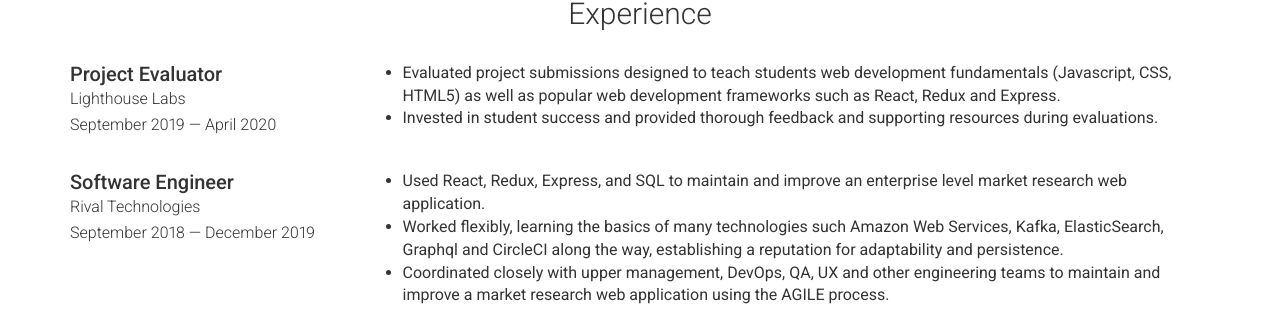
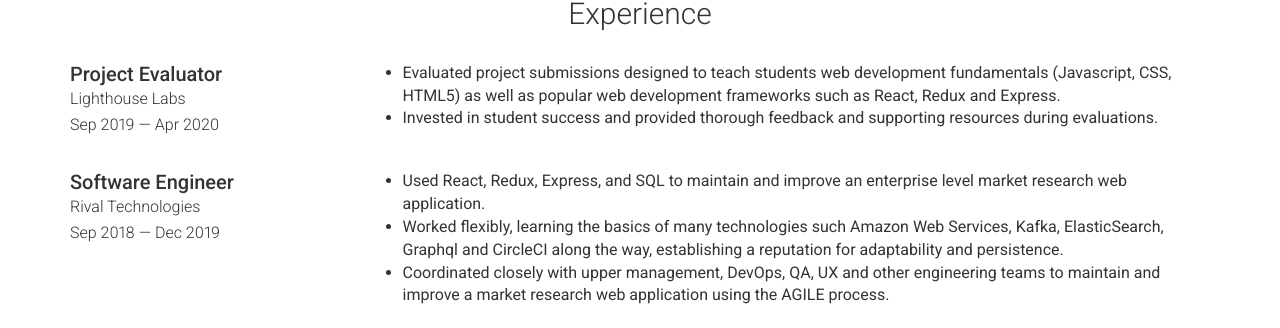
Before and after one commit to DelaineWTan/delainewtan.github.io, a Jekyll site: the page built from index.md, in a window 1280 px wide. Shown: the part 512-840 px from the top of the page. Built offline with Jekyll 4.4.1, drawn with Linux system fonts in a browser that asks for light colours.

Commit message:
Shorten month for experience.

```diff
--- a/_data/experience.yml
+++ b/_data/experience.yml
@@ -1,14 +1,14 @@
 - layout: left
   company: Lighthouse Labs
   job_title: Project Evaluator
-  dates: September 2019 — April 2020
+  dates: Sep 2019 — Apr 2020
   description_list:
     - text: Evaluated project submissions designed to teach students web development fundamentals (Javascript, CSS, HTML5) as well as popular web development frameworks such as React, Redux and Express.
     - text: Invested in student success and provided thorough feedback and supporting resources during evaluations.
 - layout: left
   company: Rival Technologies
   job_title: Software Engineer
-  dates: September 2018 — December 2019
+  dates: Sep 2018 — Dec 2019
   description_list:
     - text: Used React, Redux, Express, and SQL to maintain and improve an enterprise level market research web application.
     - text: Worked flexibly, learning the basics of many technologies such Amazon Web Services, Kafka, ElasticSearch, Graphql and CircleCI along the way, establishing a reputation for adaptability and persistence.
```
